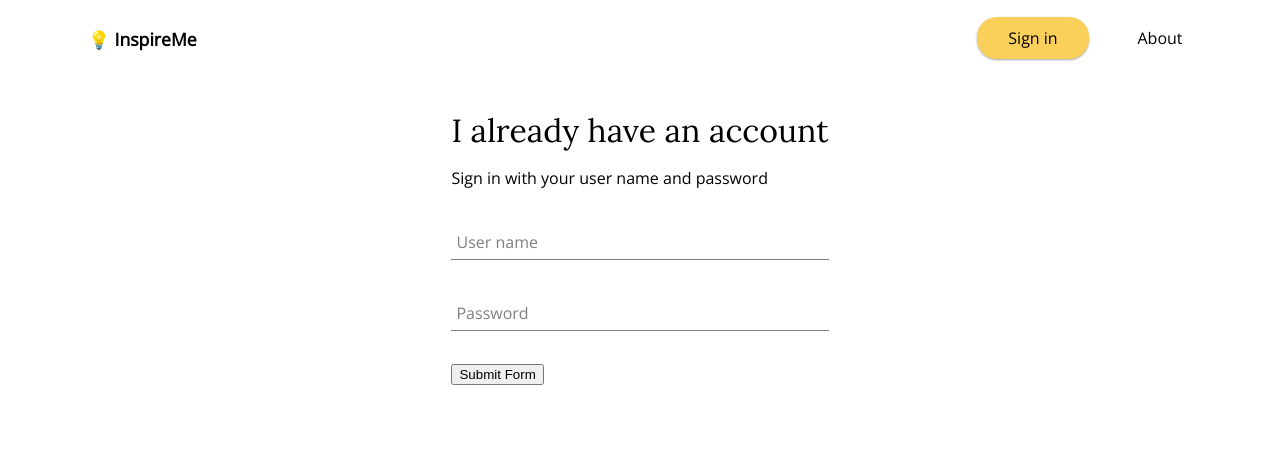
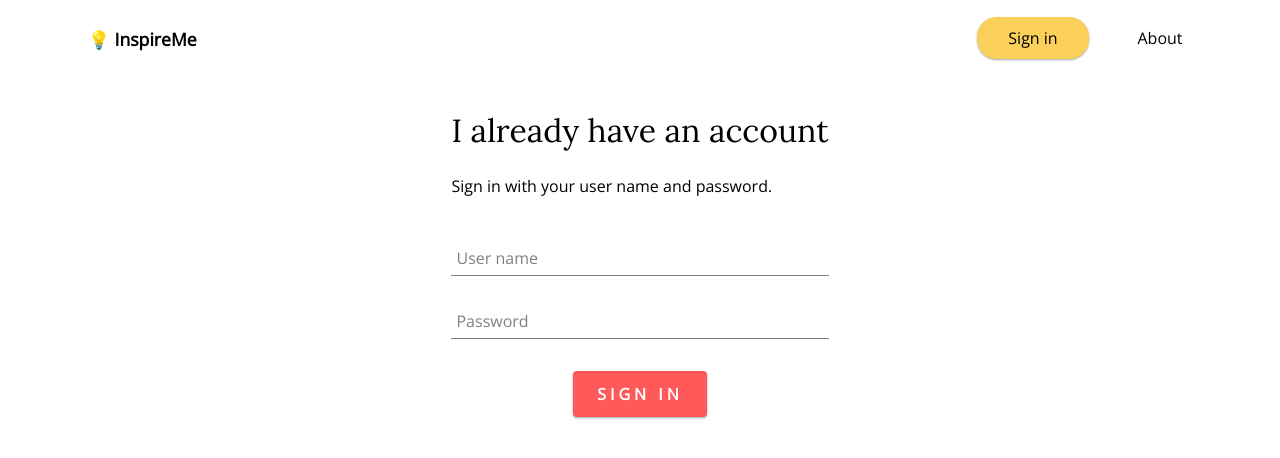
Before and after one commit to etriv/inspireme, a React (Create React App) app: page /sign-in in a window 1280 px wide. Shown: the top 458 px of the page. Built offline with nearby package versions, Linux system fonts and the light colour scheme.

Commit message:
Added CustomButton to be used throughout. Finished basic SignIn component.

```diff
--- /dev/null
+++ b/src/components/custom-button/custom-button.jsx
@@ -0,0 +1,38 @@
+import React from 'react';
+import './custom-button.scss';
+import styled from 'styled-components';
+import {shadeHexColor} from '../../modules/main-colors';
+
+
+class CustomButton extends React.Component {
+    constructor(props) {
+        super(props);
+        // console.log('Constructing a button:', this.props.children);
+        this.btnColor = this.props.bgColor;
+        this.ClickableButton = styled.button`
+            color: ${this.props.foreColor};
+            background-color: ${this.btnColor};
+            transition: background-color 0.3s;
+            :hover {
+                background-color: ${shadeHexColor(this.btnColor, 0.1)};
+                cursor: pointer;
+            }
+            :active {
+                background-color: ${shadeHexColor(this.btnColor, 0.2)};
+                transition: filter 0s;
+            }
+        `;
+    }
+
+    render() {
+        const {children, className, ...otherProps} = this.props;
+        // console.log('otherProps:', otherProps);
+        return (
+            <this.ClickableButton className={`custom-button2 ${className}`} {...otherProps}>
+                {children}
+            </this.ClickableButton>
+        )
+    }
+}
+
+export default CustomButton;
--- /dev/null
+++ b/src/components/custom-button/custom-button.scss
@@ -0,0 +1,43 @@
+.custom-button2 {
+    // display: inline-block;
+    padding: 12px 24px;
+    cursor: pointer;
+    text-align: center;
+    text-decoration: none;
+    outline: none;
+    border: none;
+    border-radius: 4px;
+    // box-shadow: 0 5px #f0134d;
+    box-shadow: 0 1px 3px rgba(0,0,0,0.12), 0 1px 2px rgba(0,0,0,0.24);
+    // margin-top: 15px;
+    margin-bottom: 20px;
+    opacity: 1;
+    font-family: 'Open Sans', sans-serif;
+    font-size: 1rem;
+    font-weight: 600;
+    letter-spacing: 4px;
+}
+
+
+.custom-button {
+    min-width: 165px;
+    width: auto;
+    height: 50px;
+    letter-spacing: 0.5px;
+    line-height: 50px;
+    padding: 0 35px 0 35px;
+    font-size: 15px;
+    background-color: black;
+    color: white;
+    text-transform: uppercase;
+    font-family: 'Open Sans', sans-serif;
+    font-weight: bolder;
+    border: none;
+    cursor: pointer;
+
+    &:hover {
+      background-color: white;
+      color: black;
+      border: 1px solid black;
+    }
+  }
--- a/src/components/form-input/form-input.jsx
+++ b/src/components/form-input/form-input.jsx
@@ -3,7 +3,7 @@ import './form-input.scss';
 
 const FormInput = ({handleChange, label, value, ...otherProps}) => (
     <div className="input-group">
-        <input className="form-input" onChange={handleChange} {...otherProps} />
+        <input className="form-input" onChange={handleChange} value={value} {...otherProps} />
         {
             label ?
             <label className={`${value.length ? 'shrink' : ''} form-input-label`}>
--- a/src/components/form-input/form-input.scss
+++ b/src/components/form-input/form-input.scss
@@ -4,12 +4,13 @@ $main-color: black;
 @mixin shrinkLabel {
   top: -1rem;
   font-size: 0.8rem;
+  font-weight: bold;
   color: $main-color;
 }
 
 .input-group {
   position: relative;
-  margin: 2rem 0;
+  margin: 1.5rem 0rem;
   font-family: 'Open Sans', sans-serif;
 
   .form-input {
@@ -23,7 +24,6 @@ $main-color: black;
     border: none;
     border-radius: 0;
     border-bottom: 1px solid $sub-color;
-    margin: 25px 0;
 
     &:focus {
       outline: none;
--- a/src/components/search-area/search-area.jsx
+++ b/src/components/search-area/search-area.jsx
@@ -2,10 +2,11 @@ import React from 'react';
 import './search-area.scss';
 import styled from 'styled-components';
 import BoxContainer from '../box-container/box-container';
-import {main_colors5 as main_colors, shadeHexColor} from '../../modules/main-colors';
+import CustomButton from '../custom-button/custom-button';
+import {main_colors5 as main_Colors} from '../../modules/main-colors';
 
 const InspireText = styled.p`
-    color: ${main_colors.c3};
+    color: ${main_Colors.c3};
     font-family: 'Lora', sans;
     font-weight: 500;
     font-size: 5rem;
@@ -13,7 +14,7 @@ const InspireText = styled.p`
     text-align: center;
     // letter-spacing: 4px;
     word-spacing: 4px;
-    text-shadow: 2px 2px 1px ${main_colors.c4};
+    text-shadow: 2px 2px 1px ${main_Colors.c4};
 
     @media only screen and (max-width: 1200px) {
         font-size: 4rem;
@@ -21,21 +22,6 @@ const InspireText = styled.p`
 
     @media only screen and (max-width: 650px) {
         font-size: 2.5rem;
-    }
-`;
-
-const btn_color = main_colors.c4;
-const ClickableButton = styled.button`
-    color: ${'white'};
-    background-color: ${btn_color};
-    transition: background-color 0.3s;
-    :hover {
-        background-color: ${shadeHexColor(btn_color, 0.1)};
-        cursor: pointer;
-    }
-    :active {
-        background-color: ${shadeHexColor(btn_color, 0.2)};
-        transition: filter 0s;
     }
 `;
 
@@ -73,9 +59,11 @@ class SearchArea extends React.Component {
                     placeholder="✎..."
                     onChange={this.onSearchBoxChange}
                     onKeyUp={this.handleKeyUp} />
-                <ClickableButton className="button"
+                <CustomButton className="button"
+                    bgColor={main_Colors.c4}
+                    foreColor='white'
                     onClick={this.props.inspireOnClick.bind(this, this.state.search_field)}>
-                    INSPIRE</ClickableButton>
+                    INSPIRE</CustomButton>
             </BoxContainer>
         );
     }
--- a/src/components/search-area/search-area.scss
+++ b/src/components/search-area/search-area.scss
@@ -35,7 +35,6 @@
 .button {
     display: inline-block;
     padding: 12px 24px;
-    font-size: 18px;
     cursor: pointer;
     text-align: center;
     text-decoration: none;
--- a/src/components/sign-in/sign-in.jsx
+++ b/src/components/sign-in/sign-in.jsx
@@ -1,8 +1,8 @@
 import React from 'react';
 import './sign-in.scss';
 import FormInput from '../form-input/form-input';
-//import styled from 'styled-components';
-//import {main_colors5 as main_colors, shadeHexColor} from '../../modules/main-colors';
+import CustomButton from '../custom-button/custom-button';
+import {main_colors5 as mainColors} from '../../modules/main-colors';
 
 class SignIn extends React.Component {
     constructor(props) {
@@ -16,7 +16,7 @@ class SignIn extends React.Component {
     handleSubmit = (event) => {
         event.preventDefault();
 
-        this.setState({name: '', password: ''});
+        this.setState({userName: '', password: ''});
     }
 
     handleChange = (event) => {
@@ -27,10 +27,10 @@ class SignIn extends React.Component {
 
     render() {
         return (
-            <div className="sign-in">
+            <div className="sign-in-area">
                 <h3>I already have an account</h3>
-                <p>Sign in with your user name and password</p>
-                <form onSubmit={this.handleSubmit}>
+                <p>Sign in with your user name and password.</p>
+                <form className="sign-in-form" onSubmit={this.handleSubmit}>
                     <FormInput name="userName" type="text"
                         value={this.state.userName} required
                         handleChange={this.handleChange}
@@ -40,7 +40,10 @@ class SignIn extends React.Component {
                         handleChange={this.handleChange}
                         label="Password" />
 
-                    <input type="submit" value="Submit Form" />
+                    <CustomButton className="submit-btn" type="submit"
+                    bgColor={mainColors.c4}                     // Only HEX color
+                    foreColor='white'
+                    onClick={this.handleSubmit} >SIGN IN</CustomButton>
                 </form>
             </div>
         );
--- a/src/components/sign-in/sign-in.scss
+++ b/src/components/sign-in/sign-in.scss
@@ -1,5 +1,8 @@
-.sign-in {
-    text-align: left;
+.sign-in-area {
+    display: flex;
+    flex-direction: column;
+    justify-content: center;
+    align-items: flex-start;
 
     h3 {
         color: black;
@@ -15,4 +18,14 @@
         font-size: 1rem;
         margin: 1rem 0rem;
     }
+
+    .sign-in-form {
+        width: 100%;
+        margin: 0rem 0rem 0rem 0rem;
+        text-align: center;
+    }
+
+    .submit-btn {
+        margin: 0.5rem auto;
+    }
 }
--- a/src/modules/db-manager.jsx
+++ b/src/modules/db-manager.jsx
@@ -1,5 +1,5 @@
 async function getInspirationsFromDB(tags = '', type = '', sort_by = '') {
-    console.log('Getting inspirations from DB ()...', 'tags:', tags, 'type:', type);
+    // console.log('Getting inspirations from DB ()...', 'tags:', tags, 'type:', type);
     let fetchUrl = 'http://localhost:3001/inspirations/';
     if (tags !== '' || type !== '') {
         fetchUrl += '?';
--- a/src/pages/homepage/homepage.jsx
+++ b/src/pages/homepage/homepage.jsx
@@ -23,10 +23,11 @@ class HomePage extends React.Component {
 
     updateInspirations() {
         // TODO: Use the type that is saved in the state. Connect it's value with the Gallery's (using event)
-        console.log('Updateing inspirations...', 'tags:', this.state.tags, 'type:', this.state.ins_type);
+        console.log('Updating inspirations...', 'tags:', this.state.tags, 'type:', this.state.ins_type);
         const type = this.state.ins_type !== 'all' ? this.state.ins_type : '';
         dbFuncs.getInspirationsFromDB(this.state.tags, type)
             .then(data => this.setState({ inspirations: data }, () => {
+                console.log('Fetched inspirations:', this.state.inspirations);
                 this.state.inspirations.length > 0 ?
                     this.setState({display_gallery: true})
                     : this.setState({display_gallery: true}); // this.setState({display_gallery: false});
@@ -37,6 +38,7 @@ class HomePage extends React.Component {
     handleSearchSubmit(search_box = '') {
         const new_tags = search_box.split(' ').join('').toLowerCase();
         this.setState({ tags: new_tags }, () => {
+            // console.log('Updated new tags after submit. Going to fetch...');
             this.updateInspirations(new_tags, this.state.ins_type);
         });
     }
@@ -54,7 +56,7 @@ class HomePage extends React.Component {
     }
 
     render() {
-        console.log('Homepage inspirations: ', this.state.inspirations);
+        // console.log('Homepage rendering: ', this.state.inspirations);
         return (
             <div className="home-page">
                 <SearchArea
```
